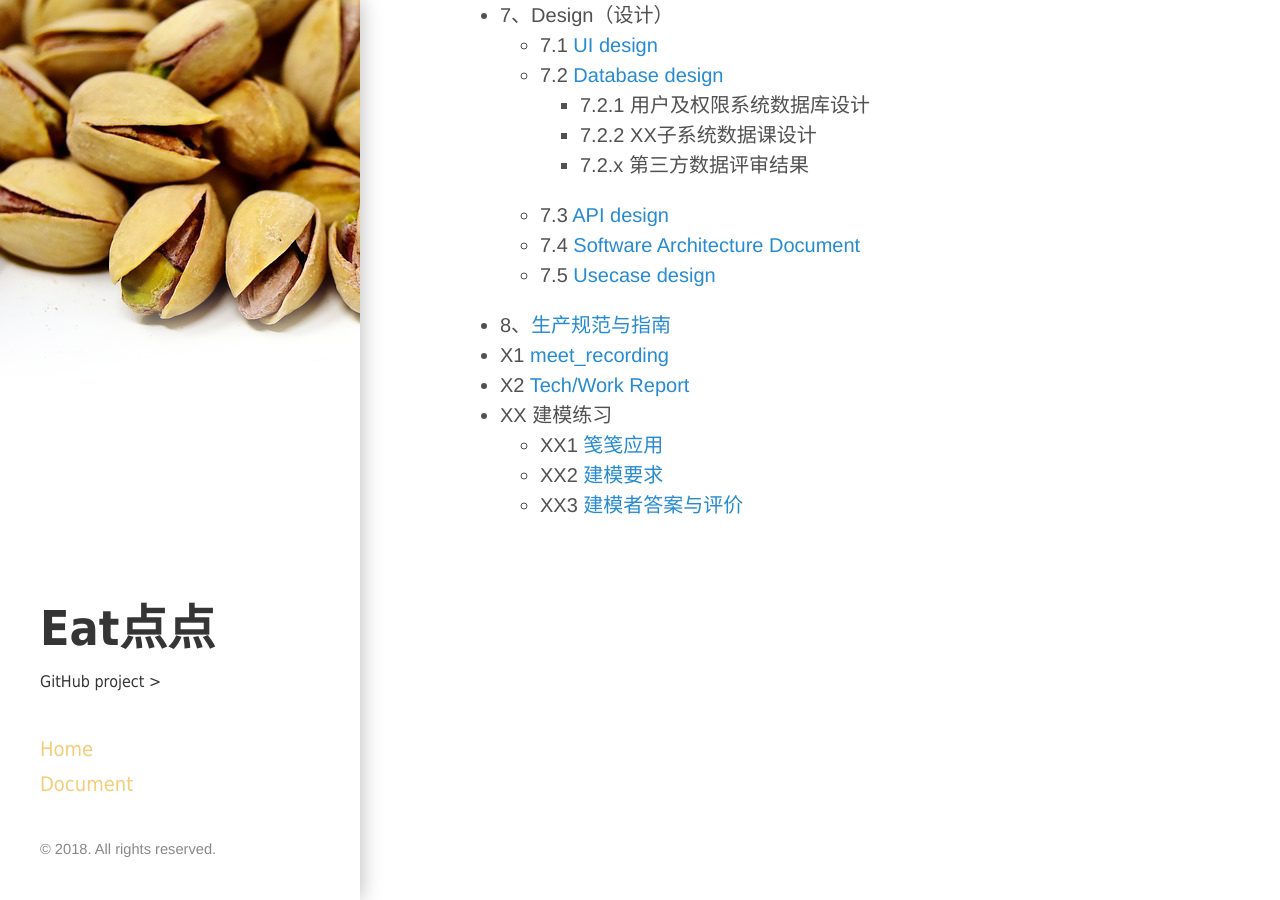
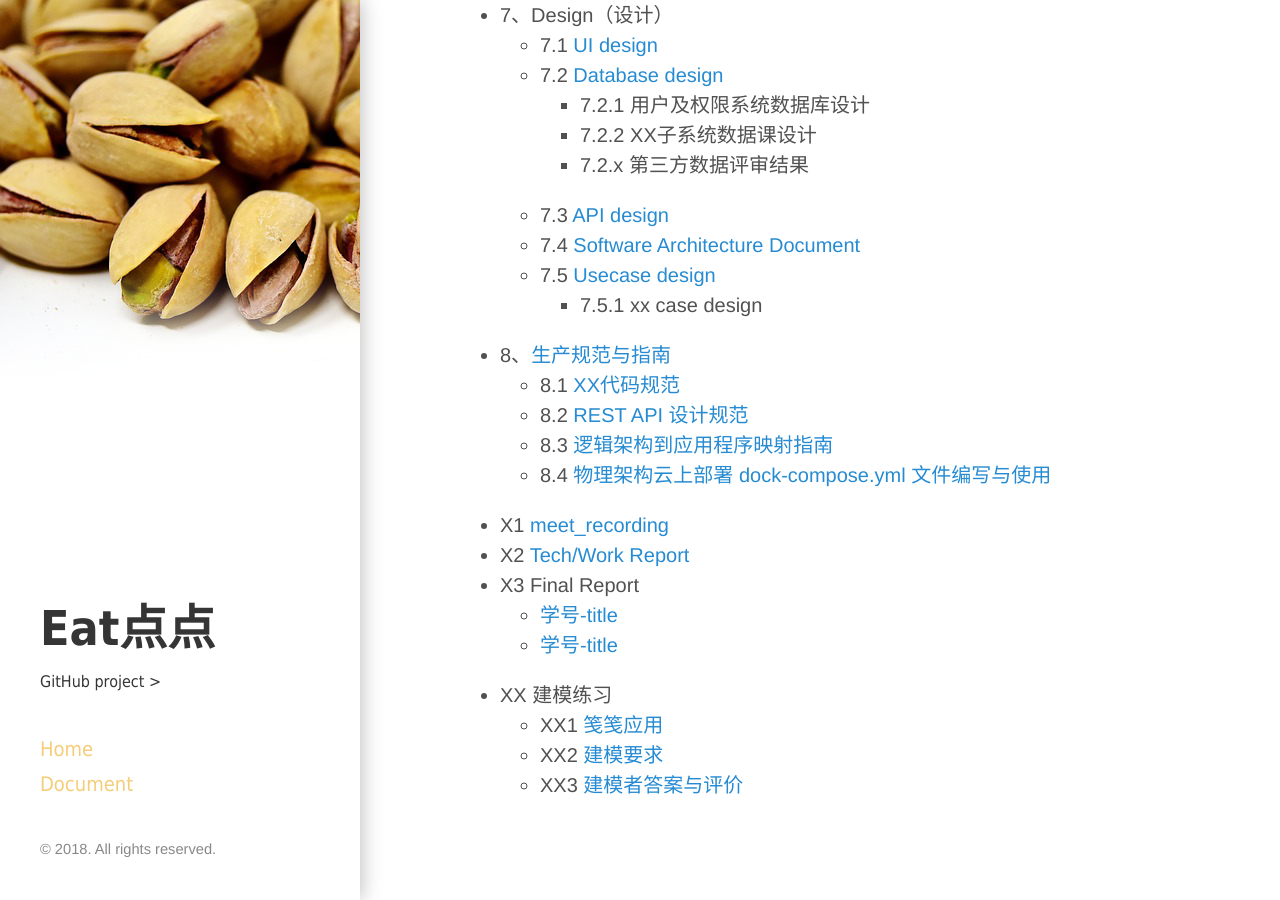
Before and after one commit to ChickenDinner8/ChickenDinner8.github.io, a Jekyll site: the page built from index.md, in a window 1280 px wide and 900 px high, scrolled down 846 px. Built offline with Jekyll 4.4.1, drawn with Linux system fonts in a browser that asks for light colours.

Commit message:
Update index.md

```diff
--- a/index.md
+++ b/index.md
@@ -53,9 +53,17 @@ title: Home
     - 7.3 [API design](https://chickendinner8.github.io/2018/05/13/7.3API-design.html)
     - 7.4 [Software Architecture Document](https://chickendinner8.github.io/2018/06/03/7.4-SAD.html)
     - 7.5 [Usecase design]()
+        - 7.5.1 xx case design
 + 8、[生产规范与指南](https://chickendinner8.github.io/2018/04/15/生产规范与指南.html)
+    - 8.1 [XX代码规范]()
+    - 8.2 [REST API 设计规范]()
+    - 8.3 [逻辑架构到应用程序映射指南]()
+    - 8.4 [物理架构云上部署 dock-compose.yml 文件编写与使用]()
 + X1 [meet_recording](https://chickendinner8.github.io/2018/04/11/meeting.html)
 + X2 [Tech/Work Report](https://chickendinner8.github.io/2018/04/11/work_report.html)
++ X3 Final Report
+    - [学号-title]()
+    - [学号-title]()
 + XX 建模练习
     - XX1 [笺笺应用](https://chickendinner8.github.io/2018/05/11/笺笺建模练习.html)
     - XX2 [建模要求](https://chickendinner8.github.io/2018/05/13/XX2.html)
```
